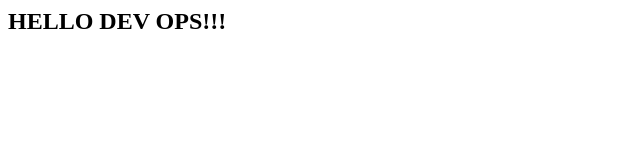
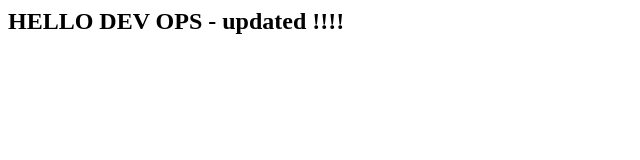
Before and after one commit to Shantagust/devops_task, a plain HTML site: page index.html in a window 1280 px wide. Shown: the whole page, without its empty margins (0-640 px from the left). Drawn offline with Linux system fonts and the light colour scheme.

Commit message:
add index.html

```diff
--- a/index.html
+++ b/index.html
@@ -1,4 +1,4 @@
 <html>
-<h2>HELLO DEV OPS!!!</h2>
+<h2>HELLO DEV OPS - updated !!!!</h2>
 
 </html>
```
